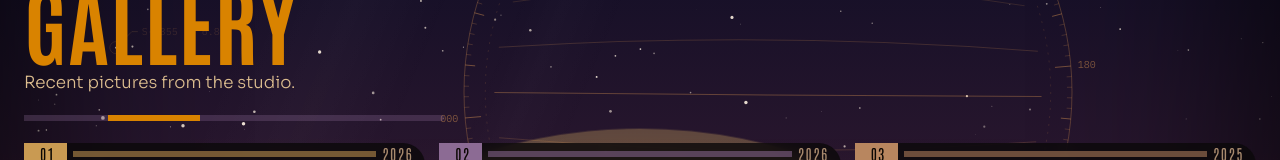
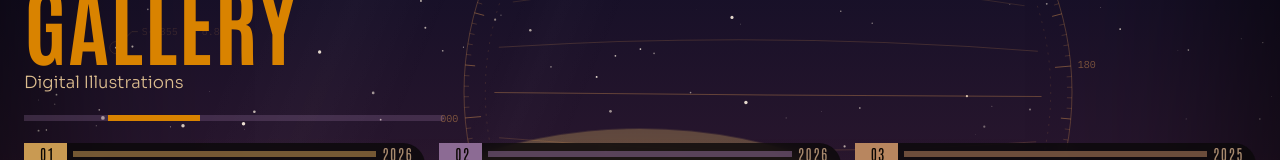
Before and after one commit to epidarian/libra-labs-demo, a React (Vite) app: page / in a window 1280 px wide. Shown: the part 308-468 px from the top of the page. Built offline with nearby package versions, Linux system fonts and the light colour scheme.

Commit message:
copy edits

```diff
--- a/src/nsfw/catalog.js
+++ b/src/nsfw/catalog.js
@@ -6,7 +6,7 @@ export const nsfwCatalog = {
   gallery: {
     kicker: "Adult pictures",
     title: "Gallery",
-    deck: "Figure studies and color work.",
+    deck: "Digital Illustrations",
     works: [
       { id: "nsfw-01", index: "01", title: "Orbit", medium: "Figure", year: "2026", motif: "orbit" },
       { id: "nsfw-02", index: "02", title: "Heat", medium: "Pigment", year: "2026", motif: "heat" },
@@ -19,7 +19,7 @@ export const nsfwCatalog = {
   comics: {
     kicker: "Adult comics",
     title: "Comics",
-    deck: "Adult comics and short stories.",
+    deck: "Adult comics.",
     items: [
       { id: "nc1", index: "01", title: "Issue 01", detail: "32 pages.", blurb: lorem[0], motif: "heat", href: null },
       { id: "nc2", index: "02", title: "Short 01", detail: "12 pages.", blurb: lorem[1], motif: "orbit", href: null },
--- a/src/sfw/catalog.js
+++ b/src/sfw/catalog.js
@@ -6,7 +6,7 @@ export const sfwCatalog = {
   gallery: {
     kicker: "Pictures",
     title: "Gallery",
-    deck: "Recent pictures from the studio.",
+    deck: "Digital Illustrations",
     works: [
       { id: "sfw-01", index: "01", title: "Orbit", medium: "Pigment", year: "2026", motif: "orbit" },
       { id: "sfw-02", index: "02", title: "Field", medium: "Photograph", year: "2026", motif: "field" },
@@ -19,7 +19,7 @@ export const sfwCatalog = {
   comics: {
     kicker: "Comics",
     title: "Comics",
-    deck: "Print comics and short stories.",
+    deck: "Print comics",
     items: [
       { id: "c1", index: "01", title: "Issue 01", detail: "24 pages. Print.", blurb: lorem[0], motif: "orbit", href: null },
       { id: "c2", index: "02", title: "Issue 02", detail: "24 pages. Print.", blurb: lorem[1], motif: "meridian", href: null },
```
